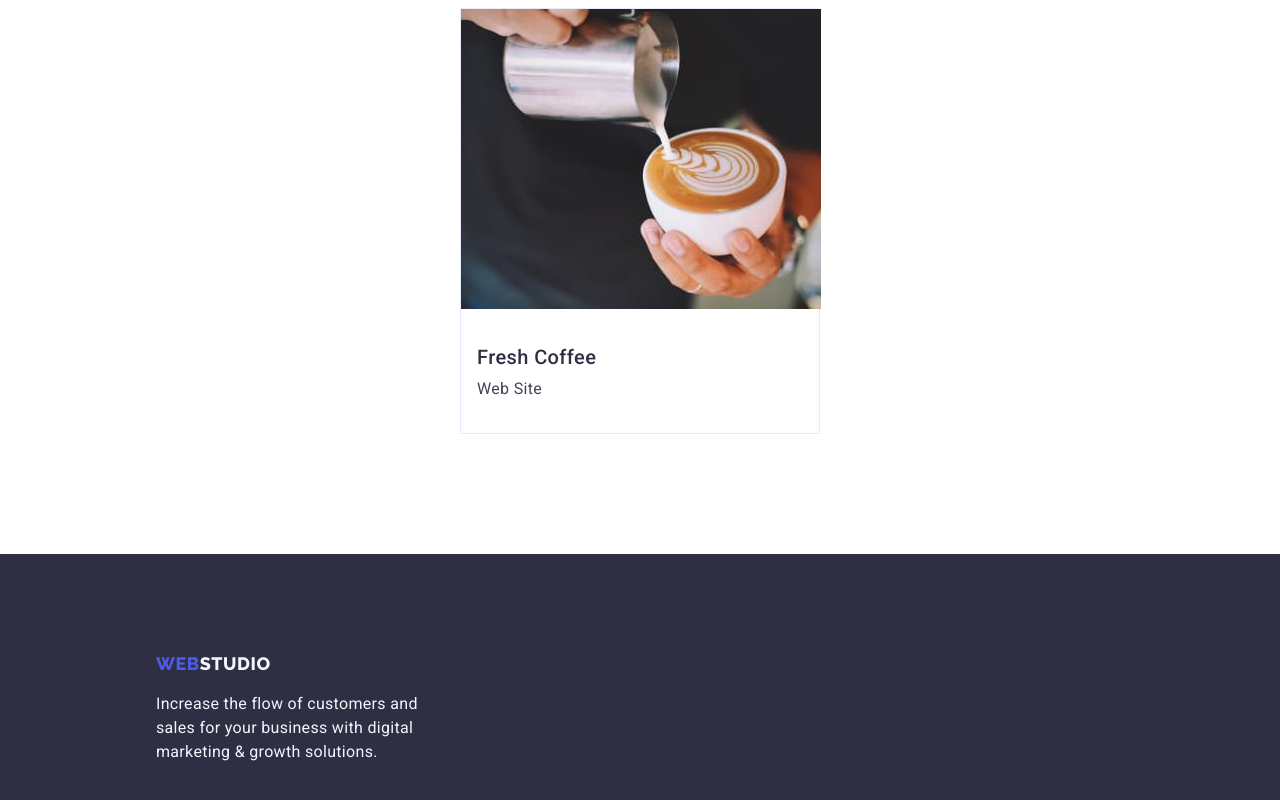
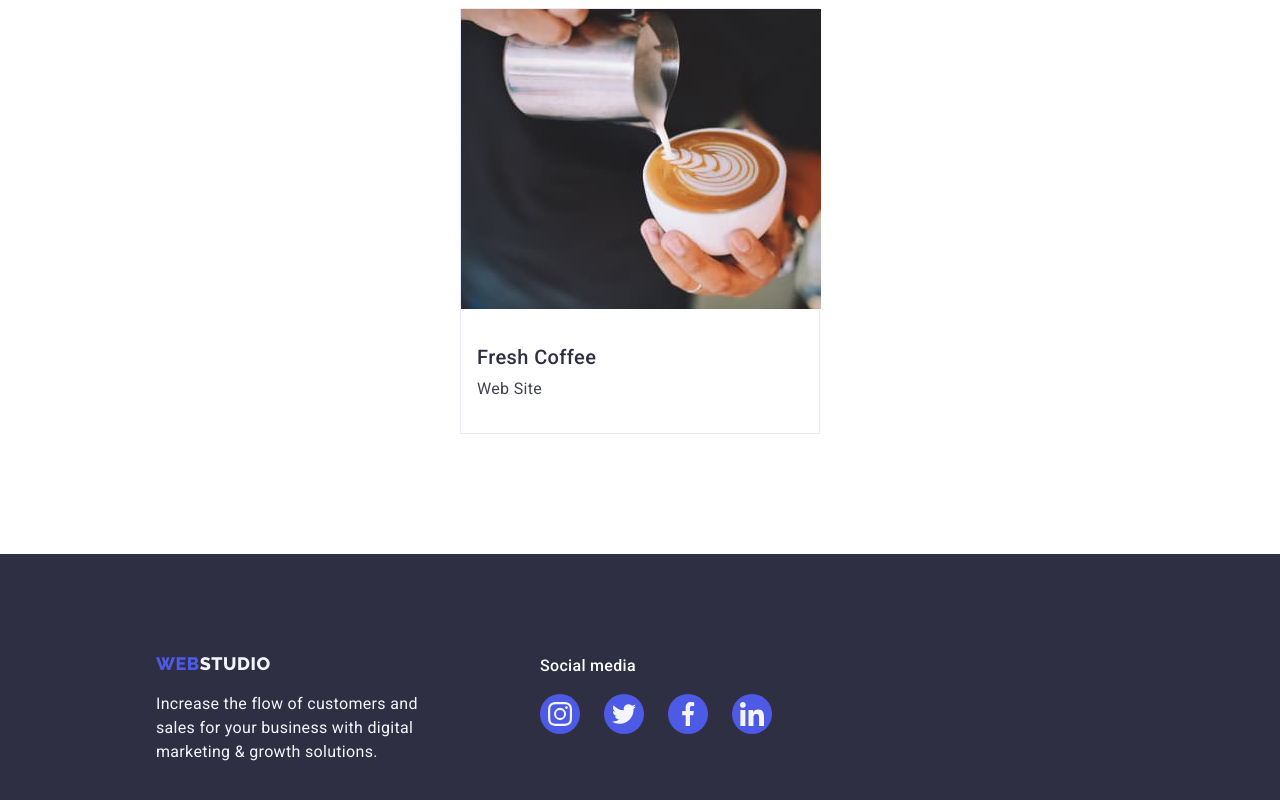
Before and after one commit to Rudy8888-F2/Web-Studio, a plain HTML site: page portfolio.html in a window 1280 px wide. Shown: the part 2179-2979 px from the top of the page. Drawn offline with Linux system fonts and the light colour scheme.

Commit message:
New socual-svg

```diff
--- a/CSS/index.css
+++ b/CSS/index.css
@@ -71,7 +71,13 @@
   flex-direction: column;
   justify-content: center;
   align-items: center;
-  background: #2e2f42;
+  background: linear-gradient(
+      to bottom,
+      rgba(46, 47, 66, 0.7),
+      rgba(46, 47, 66, 0.7)
+    ),
+    url(../images/people-office.jpg);
+  background-size: cover;
 }
 
 .hero h1 {
@@ -249,8 +255,9 @@
 .social-size {
   display: flex;
   justify-content: center;
-  width: 16px;
-  height: 16px;
+  align-items: center;
+  width: 40px;
+  height: 40px;
 }
 
 .team-foto {
@@ -259,12 +266,15 @@
   gap: 32px;
 }
 
+.team-svg {
+  width: 16px;
+  height: 16px;
+}
+
 .social-list {
   width: 40px;
   height: 40px;
-  display: flex;
-  justify-content: center;
-  align-items: center;
+
   border-radius: 50%;
   background-color: #4d5ae5;
 }
@@ -353,5 +363,7 @@ footer p {
   margin-bottom: 16px;
 }
 
-.social-media ul {
+.footer-svg {
+  width: 24px;
+  height: 24px;
 }
--- a/CSS/portfolio.css
+++ b/CSS/portfolio.css
@@ -100,6 +100,11 @@
   cursor: pointer;
 }
 
+.hero button:hover {
+  background-color: #404bbf;
+  color: #fff;
+}
+
 .project ul {
   display: flex;
   justify-content: center;
@@ -140,6 +145,8 @@
 }
 
 .footer {
+  display: flex;
+  gap: 120px;
   padding: 100px 156px;
   background: #2e2f42;
 }
@@ -158,3 +165,42 @@ footer p {
   color: #f4f4fd;
   margin-bottom: 17.5px;
 }
+
+.footer h2 {
+  color: #fff;
+
+  font-family: Roboto, sans-serif;
+  font-size: 16px;
+  font-style: normal;
+  font-weight: 500;
+  line-height: 1.5;
+  letter-spacing: 0.32px;
+  margin-bottom: 16px;
+}
+
+.social-network {
+  display: flex;
+  justify-content: center;
+  gap: 24px;
+}
+
+.footer-svg {
+  width: 24px;
+  height: 24px;
+}
+
+.social-size {
+  display: flex;
+  justify-content: center;
+  align-items: center;
+  width: 40px;
+  height: 40px;
+}
+
+.social-list {
+  width: 40px;
+  height: 40px;
+
+  border-radius: 50%;
+  background-color: #4d5ae5;
+}
--- a/portfolio.html
+++ b/portfolio.html
@@ -120,11 +120,56 @@
     </main>
     <!-- Footer -->
     <footer class="footer section">
-      <a class="logo logo-white" href="./index.html"><span>WEB</span>STUDIO</a>
-      <p>
-        Increase the flow of customers and sales for your business with digital
-        marketing & growth solutions.
-      </p>
+      <div>
+        <a class="logo logo-white" href="./index.html"
+          ><span>WEB</span>STUDIO</a
+        >
+        <p>
+          Increase the flow of customers and sales for your business with
+          digital marketing & growth solutions.
+        </p>
+      </div>
+      <div class="social-media">
+        <h2>Social media</h2>
+        <ul class="social-network">
+          <li class="social-list">
+            <a
+              href="https://www.instagram.com"
+              target="_blank"
+              class="social-size"
+            >
+              <svg class="footer-svg">
+                <use href="./images/symbol-defs.svg#icon-instagram"></use>
+              </svg>
+            </a>
+          </li>
+          <li class="social-list">
+            <a href="https://twitter.com/" target="_blank" class="social-size">
+              <svg class="footer-svg">
+                <use href="./images/symbol-defs.svg#icon-twitter"></use>
+              </svg>
+            </a>
+          </li>
+          <li class="social-list">
+            <a href="https://facebook.com/" target="_blank" class="social-size">
+              <svg class="footer-svg">
+                <use href="./images/symbol-defs.svg#icon-facebook"></use>
+              </svg>
+            </a>
+          </li>
+          <li class="social-list">
+            <a
+              href="https://www.linkedin.com/?original_referer=https%3A%2F%2Fwww.google.com%2F"
+              target="_blank"
+              class="social-size"
+            >
+              <svg class="footer-svg">
+                <use href="./images/symbol-defs.svg#icon-linkedin"></use>
+              </svg>
+            </a>
+          </li>
+        </ul>
+      </div>
     </footer>
   </body>
 </html>
```
Also changed, not shown: index.html (+21 -20 lines), images/people-office.jpg (added).
